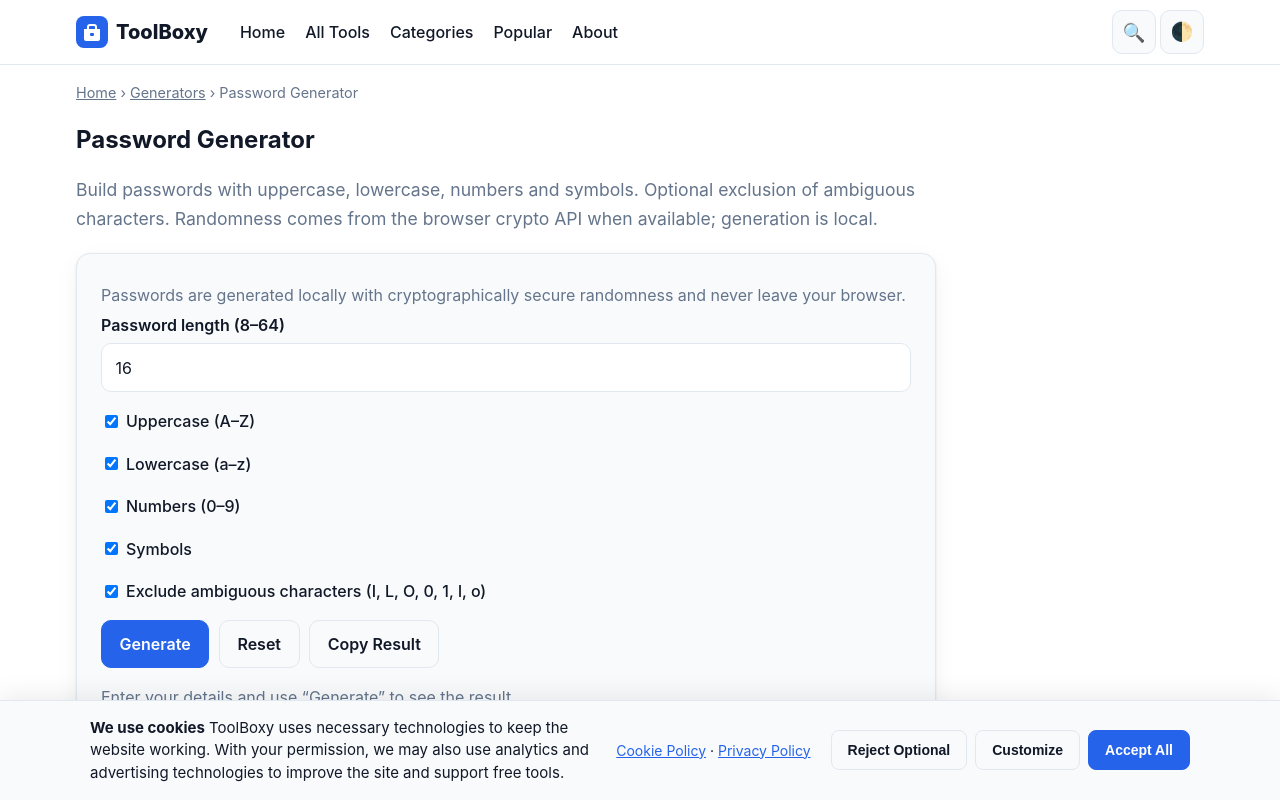
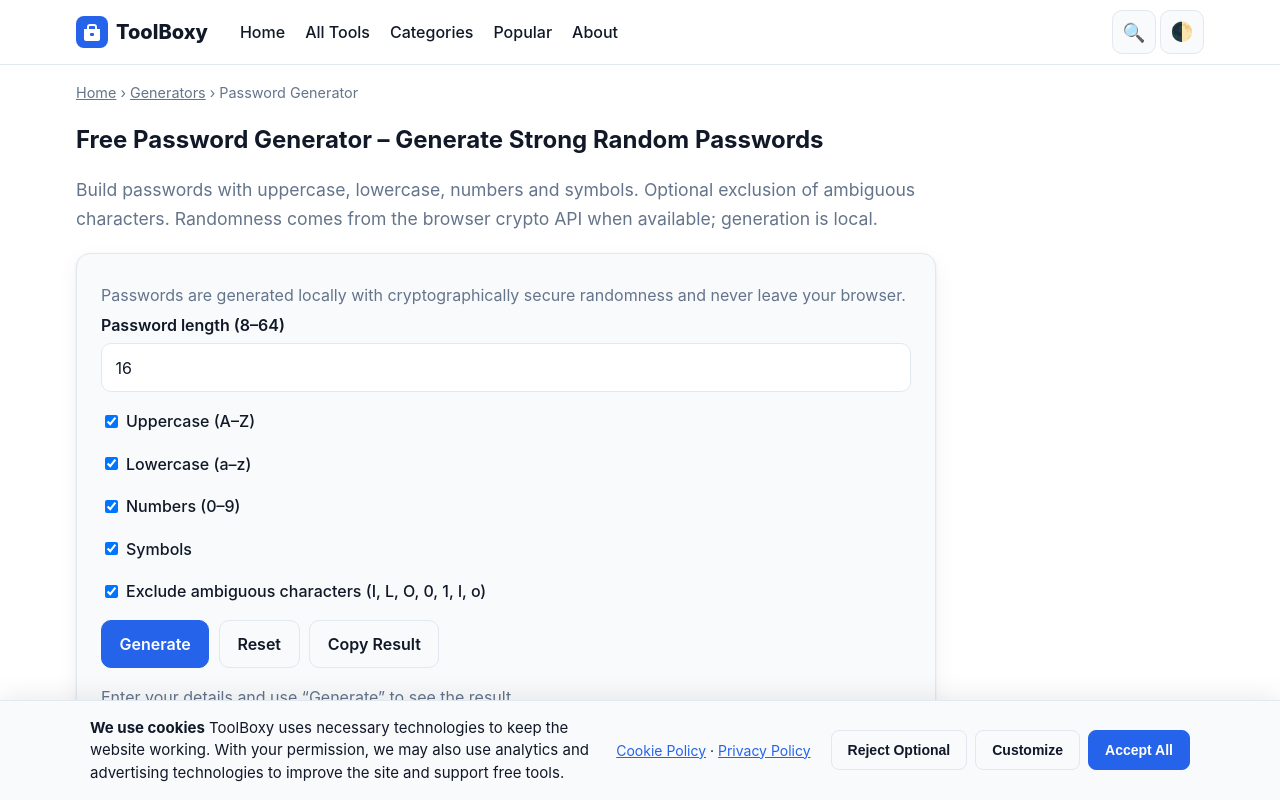
Before and after one commit to Rrkhan3/toolboxyramit, a plain HTML site: page tools/password-generator.html in a window 1280 px wide. Shown: the top 800 px of the page. Drawn offline with Linux system fonts and the light colour scheme; a script that the page names is missing.

Commit message:
SEO: Optimize Password Generator title, meta and H1

```diff
--- a/tools/password-generator.html
+++ b/tools/password-generator.html
@@ -3,12 +3,12 @@
 <head>
 <meta charset="utf-8">
 <meta name="viewport" content="width=device-width, initial-scale=1">
-<title>Password Generator – Free Online Strong Random Passwords | ToolBoxy</title>
-<meta name="description" content="Generate strong random passwords online. Choose length and character types—created with secure browser randomness.">
+<title>Free Password Generator Online – Strong Random Passwords | ToolBoxy</title>
+<meta name="description" content="Generate strong random passwords instantly. Free online password generator. Customizable length and characters. Secure and private.">
 <meta name="robots" content="index, follow">
 <link rel="canonical" href="https://toolboxy.xyz/tools/password-generator">
-<meta property="og:title" content="Password Generator – Free Online Strong Random Passwords | ToolBoxy">
-<meta property="og:description" content="Generate strong random passwords online. Choose length and character types—created with secure browser randomness.">
+<meta property="og:title" content="Free Password Generator Online – Strong Random Passwords | ToolBoxy">
+<meta property="og:description" content="Generate strong random passwords instantly. Free online password generator. Customizable length and characters. Secure and private.">
 <meta property="og:type" content="website">
 <meta property="og:url" content="https://toolboxy.xyz/tools/password-generator">
 <meta property="og:image" content="https://toolboxy.xyz/assets/og-image.png">
@@ -17,8 +17,8 @@
 <meta property="og:image:alt" content="ToolBoxy — Free Online Tools for Everyone">
 <meta property="og:site_name" content="ToolBoxy">
 <meta name="twitter:card" content="summary_large_image">
-<meta name="twitter:title" content="Password Generator – Free Online Strong Random Passwords | ToolBoxy">
-<meta name="twitter:description" content="Generate strong random passwords online. Choose length and character types—created with secure browser randomness.">
+<meta name="twitter:title" content="Free Password Generator Online – Strong Random Passwords | ToolBoxy">
+<meta name="twitter:description" content="Generate strong random passwords instantly. Free online password generator. Customizable length and characters. Secure and private.">
 <meta name="twitter:image" content="https://toolboxy.xyz/assets/og-image.png">
 <meta name="theme-color" content="#2563eb">
 <link rel="icon" href="/favicon.ico" type="image/x-icon">
@@ -26,7 +26,7 @@
 <link rel="stylesheet" href="../css/style.css">
 <link rel="stylesheet" href="../css/responsive.css">
 <link rel="stylesheet" href="../css/tools.css">
-<script type="application/ld+json">{"@context": "https://schema.org", "@type": "WebApplication", "name": "Password Generator", "url": "https://toolboxy.xyz/tools/password-generator", "description": "Generate strong random passwords", "applicationCategory": "UtilitiesApplication", "operatingSystem": "Any", "offers": {"@type": "Offer", "price": "0", "priceCurrency": "USD"}}</script><script type="application/ld+json">{"@context": "https://schema.org", "@type": "BreadcrumbList", "itemListElement": [{"@type": "ListItem", "position": 1, "name": "Home", "item": "https://toolboxy.xyz/"}, {"@type": "ListItem", "position": 2, "name": "Generators", "item": "https://toolboxy.xyz/tools?category=Generators"}, {"@type": "ListItem", "position": 3, "name": "Password Generator", "item": "https://toolboxy.xyz/tools/password-generator"}]}</script><script type="application/ld+json">{"@context": "https://schema.org", "@type": "FAQPage", "mainEntity": [{"@type": "Question", "name": "Should I store the password here?", "acceptedAnswer": {"@type": "Answer", "text": "Copy it to a trusted password manager; do not leave secrets in browser tabs."}}, {"@type": "Question", "name": "Is generation local?", "acceptedAnswer": {"@type": "Answer", "text": "Yes. Designed to generate passwords in your browser."}}, {"@type": "Question", "name": "Is it free?", "acceptedAnswer": {"@type": "Answer", "text": "Yes."}}]}</script>
+<script type="application/ld+json">{"@context": "https://schema.org", "@type": "WebApplication", "name": "Free Password Generator", "url": "https://toolboxy.xyz/tools/password-generator", "description": "Generate strong random passwords free online", "applicationCategory": "UtilitiesApplication", "operatingSystem": "Any", "offers": {"@type": "Offer", "price": "0", "priceCurrency": "USD"}}</script>
 </head>
 <body data-root="../" data-tool="password-generator">
 <a class="skip" href="#main">Skip to content</a>
@@ -40,7 +40,7 @@
 </div></div></header>
 <main id="main">
 <div class="container"><nav class="crumbs" aria-label="Breadcrumb"><a href="/">Home</a> › <a href="/tools?category=Generators">Generators</a> › <span aria-current="page">Password Generator</span></nav>
-<article class="prose" style="max-width:860px"><h1>Password Generator</h1>
+<article class="prose" style="max-width:860px"><h1>Free Password Generator – Generate Strong Random Passwords</h1>
 <p class="lead">Build passwords with uppercase, lowercase, numbers and symbols. Optional exclusion of ambiguous characters. Randomness comes from the browser crypto API when available; generation is local.</p>
 <section aria-label="Password Generator tool" class="tool-box"><div id="tool-root" data-tool="password-generator"><noscript><p class="error">Please enable JavaScript to use this tool.</p></noscript></div></section>
 <p class="muted">Designed to generate passwords locally in your browser.</p>
```
